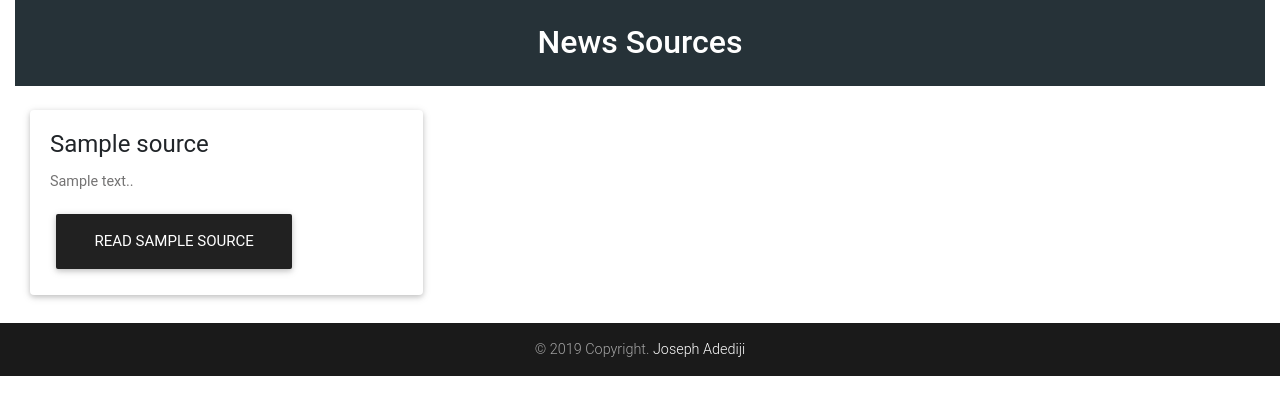
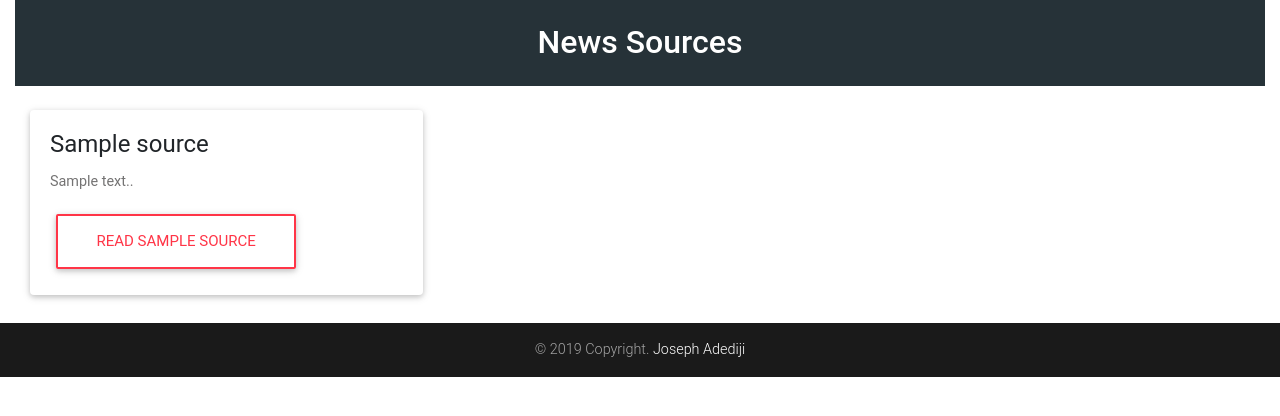
Before and after one commit to josylad/News-App, a Flask app: page / in a window 1280 px wide. Shown: the part 263-679 px from the top of the page. Run offline with Flask 2, Linux system fonts and the light colour scheme; a database or web service that is not in the repository returns one stand-in record (values such as "Sample title"); data that the repository does not hold is empty; some libraries are stand-ins or nearby versions.

Commit message:
change read more button color

```diff
--- a/app/templates/macros.html
+++ b/app/templates/macros.html
@@ -23,7 +23,7 @@
                     <!-- Text -->
                     <p class="card-text">{{ source.description}}.</p>
                     <!-- Button -->
-                    <a href="/newspage/{{source.id}}" class="btn btn-lg btn-dark">Read {{source.name}}</a>
+                    <a href="/newspage/{{source.id}}" class="btn btn-lg btn-outline-danger">Read {{source.name}}</a>
 
                     </div>
                 </div>
```
